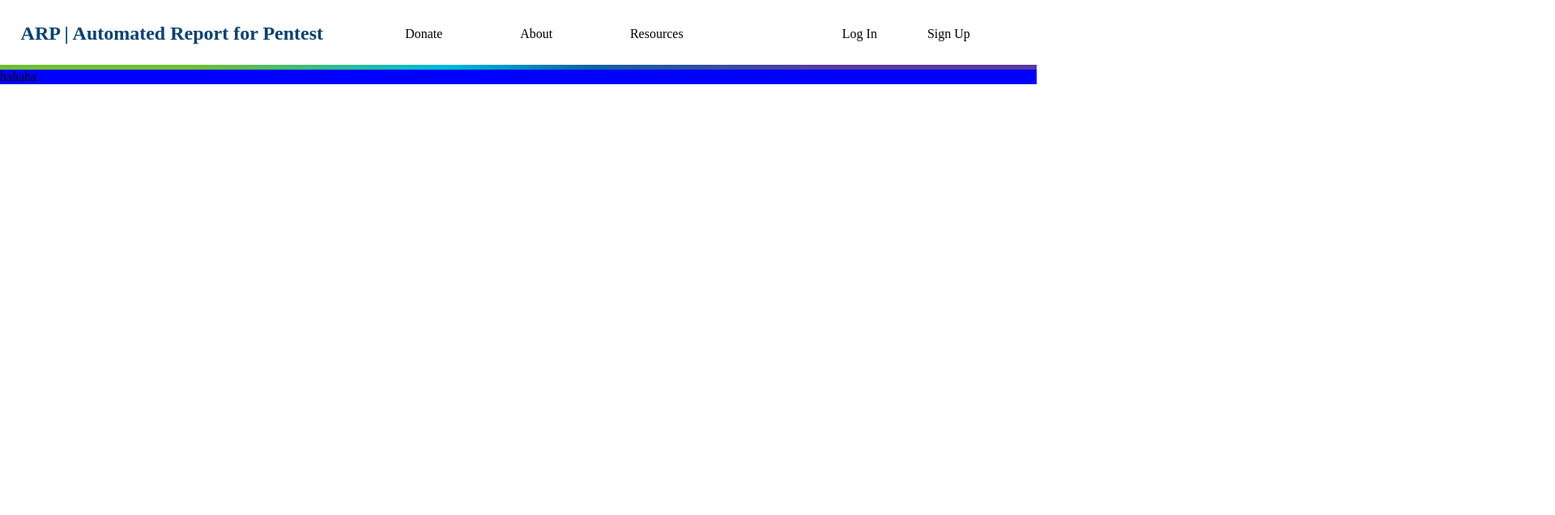
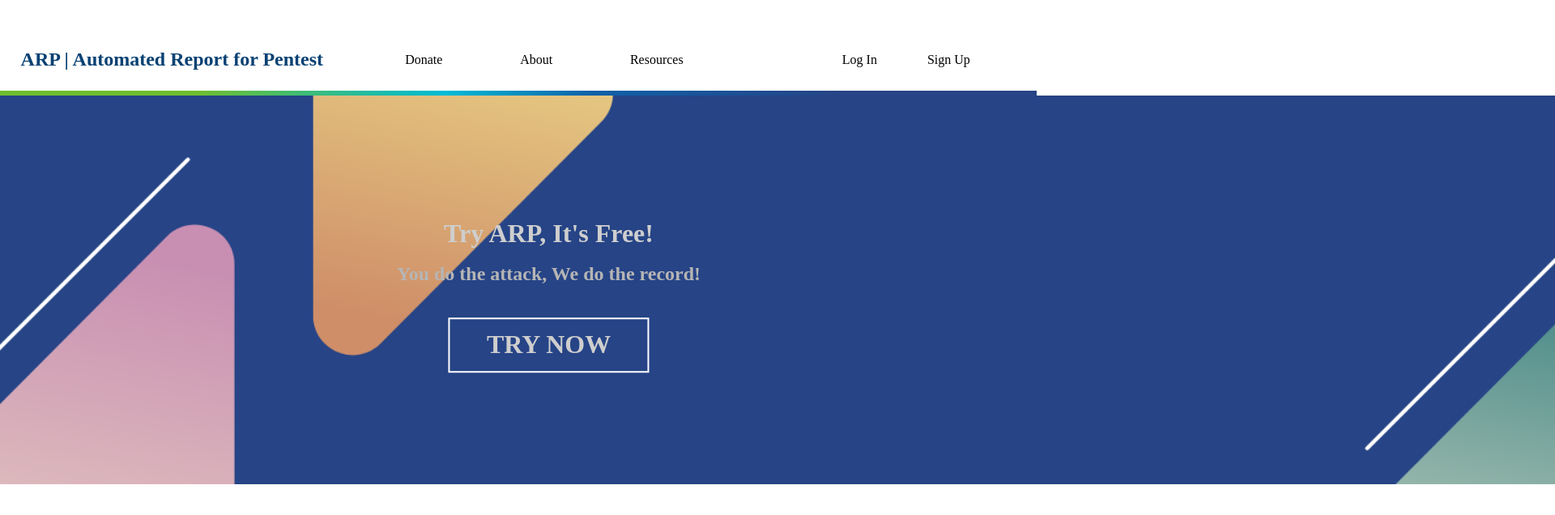
Before and after one commit to Samestora/ARP, a plain HTML site: page index.html in a window 1280 px wide. Shown: the whole page at 81% size, 1920 px wide, since content can reach past the window. Drawn offline with Linux system fonts and the light colour scheme; a web font is replaced by a local one.

Commit message:
adding banner

```diff
--- a/css/mystyle.css
+++ b/css/mystyle.css
@@ -18,7 +18,7 @@ a{
 }
 
 .navbar{
-  margin-top: 1rem;
+  margin-top: 3rem;
   display: flex;
   justify-content: space-between;
   text-align: center;
@@ -150,11 +150,71 @@ a{
   margin-top: 0.75rem;
   width: 100%;
   height: 0.4rem;
-  background-image: linear-gradient(to right,#6fbe2e 19%,#00bbd6 43%,#0f61a9 57%,#5a39a0 81%);
+  background-image: linear-gradient(to right,#6fbe2e 19%,#00bbd6 43%,#0f61a9 57%,#264486 81%);
 }
 
 .main{
   position: relative;
   margin-top: 1.15rem;
-  background-color: blue;
 }
+
+.banner-container{
+  position: absolute;
+  top: 50%;
+  left: 50%;
+  transform: translate(-50%,-50%);
+}
+
+.banner-title{
+  color: #cecece;
+  font-size: xx-large;
+  font-weight: bold;
+  text-align: center;
+  padding: 2.5%;
+  min-width: 120%;
+}
+
+.banner-desc{
+  color: #b6b5b5;
+  font-size: x-large;
+  font-weight: bold;
+  text-align: center;
+  padding: 2.5%;
+  min-width: 120%;
+}
+
+.banner-btn-section{
+  display: flex;
+  justify-content: center;
+  margin-top: 8%;
+  min-width: 120%;
+}
+
+.banner-btn{
+  color: #cecece;
+  font-size: xx-large;
+  font-weight: bold;
+  padding-left: 10%;
+  padding-right: 10%;
+  padding-top: 3%;
+  padding-bottom: 3%;
+  border-style: solid;
+  border-width: 2px;
+  border-color:#FFF;
+  transition: 0.2s ease-in-out;
+}
+
+.banner-btn:hover{
+  transform: scale(105%);
+  color: #264486;
+  background-color: #cecece;
+  font-size: xx-large;
+  font-weight: bold;
+  padding-left: 10%;
+  padding-right: 10%;
+  padding-top: 3%;
+  padding-bottom: 3%;
+  border-style: solid;
+  border-width: 2px;
+  border-color:#FFF;
+}
--- a/index.html
+++ b/index.html
@@ -30,16 +30,16 @@
             <div class="dropdown">
                 <a id="about-dropbtn" class="dropbtn">About</a>
                 <div id="about-dd" class="dropdown-content">
-                  <a href="#">Source Code</a>
-                  <a href="#">Creator</a>
+                  <a href="https://github.com/Samestora/ARP.git" target="_blank">Source Code</a>
+                  <a href="https://www.linkedin.com/in/putrantosurya/" target="_blank">Creator</a>
                 </div>
             </div>
 
             <div class="dropdown">
                 <a id="res-dropbtn" class="dropbtn">Resources</a>
                 <div id="res-dd" class="dropdown-content">
-                  <a href="#">OWASP Top 100</a>
-                  <a href="#">Top Tools</a>
+                  <a href="https://owasp.org/www-community/vulnerabilities/" target="_blank">OWASP Top 100</a>
+                  <a href="https://www.kali.org/tools/" target="_blank">Top Tools</a>
                 </div>
             </div>
         </div>
@@ -56,7 +56,18 @@
 
     </div>
     <div class="main">
-        hahaha
+        <div class="banner">
+            <picture>
+                <img class="banner-img" src="/assets/Banner.png" role="presentation" style="width: 1920px;;">
+            </picture>
+        </div>
+        <div class="banner-container">
+            <h1 class="banner-title">Try ARP, It's Free!</h1>
+            <p class="banner-desc">You do the attack, We do the record!</p>
+            <div class="banner-btn-section">
+                <a class="banner-btn" href="#free">TRY NOW</a>
+            </div>
+        </div>
     </div>
     <script type="module" src="/js/main.js"></script>
     <script src="/js/dom.js"></script>
--- a/js/dom.js
+++ b/js/dom.js
@@ -15,3 +15,15 @@ document.getElementById('res-dropbtn').addEventListener('mousedown', function(ev
       event.preventDefault();
     }
 }, false);
+
+document.getElementById('login-btn').addEventListener('mousedown', function(event) {
+  if (event.detail > 1) {
+    event.preventDefault();
+  }
+}, false);
+
+document.getElementById('signup-btn').addEventListener('mousedown', function(event) {
+  if (event.detail > 1) {
+    event.preventDefault();
+  }
+}, false);
```
Also changed, not shown: assets/Banner.png (added).
